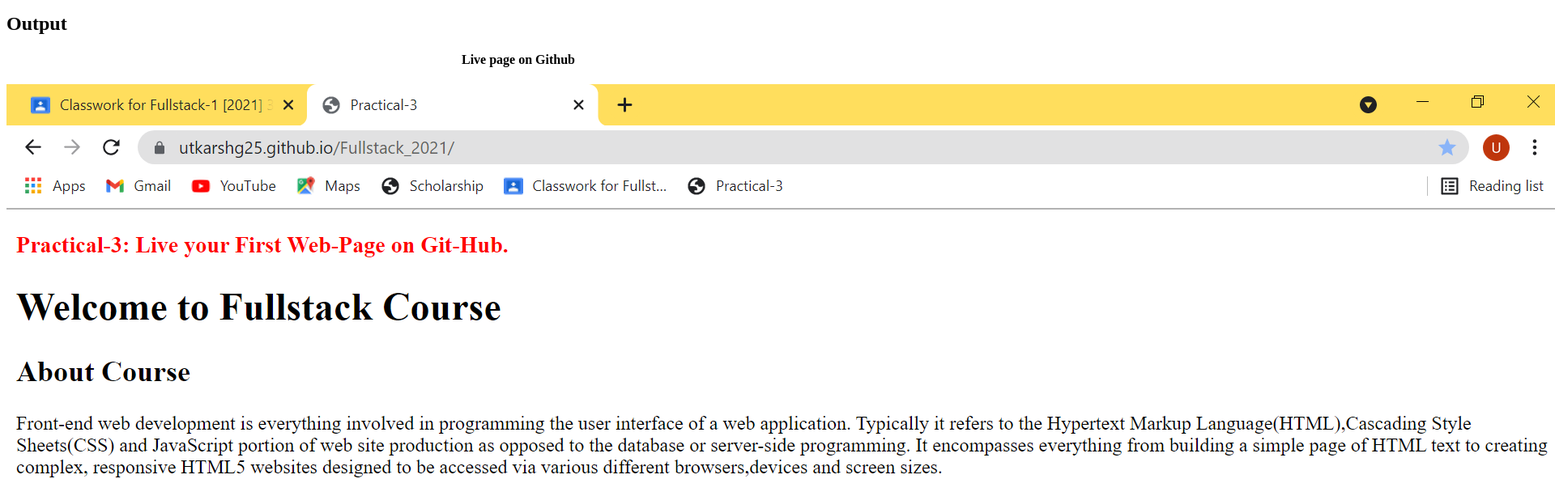
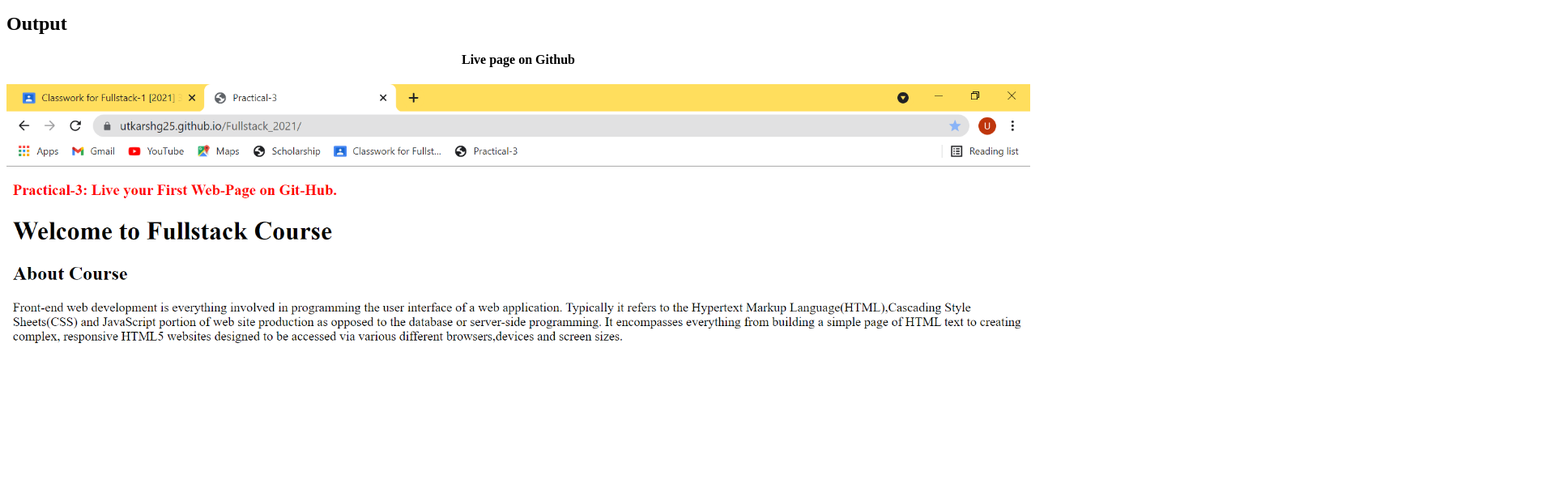
Before and after one commit to Utkarshg25/Fullstack_2021, a plain HTML site: page index.html in a window 1280 px wide. Shown: the part 225-817 px from the top of the page at 81% size, 1920 px wide, since content can reach past the window. Drawn offline with Linux system fonts and the light colour scheme.

Commit message:
style img tag

```diff
--- a/index.html
+++ b/index.html
@@ -18,6 +18,6 @@
     </p>
     <h2>Output</h2>
     <h4 style="text-align: center;">Live page on Github</h4>
-    <img src="images/image3.png" alt="">
+    <img src="images/image3.png" alt="" style="width: 100%;">
 </body>
 </html>
```
